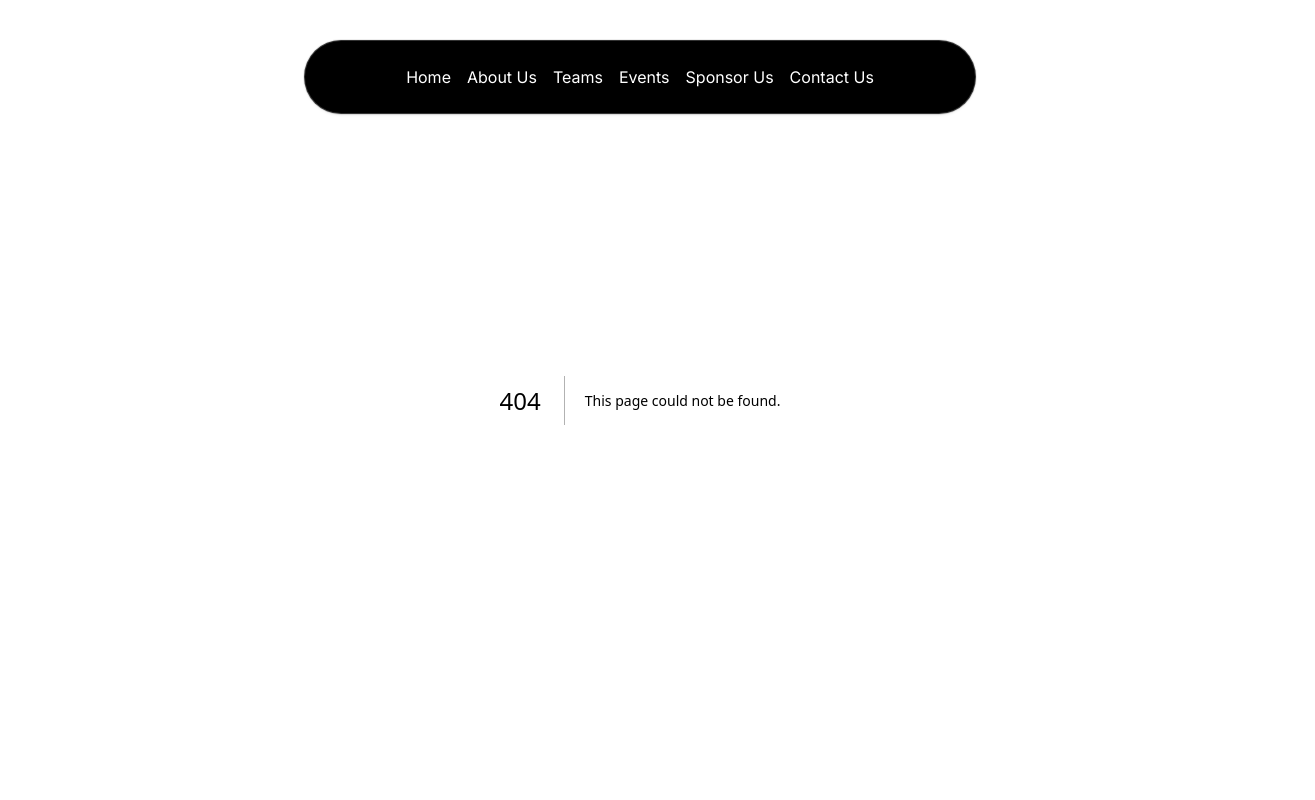
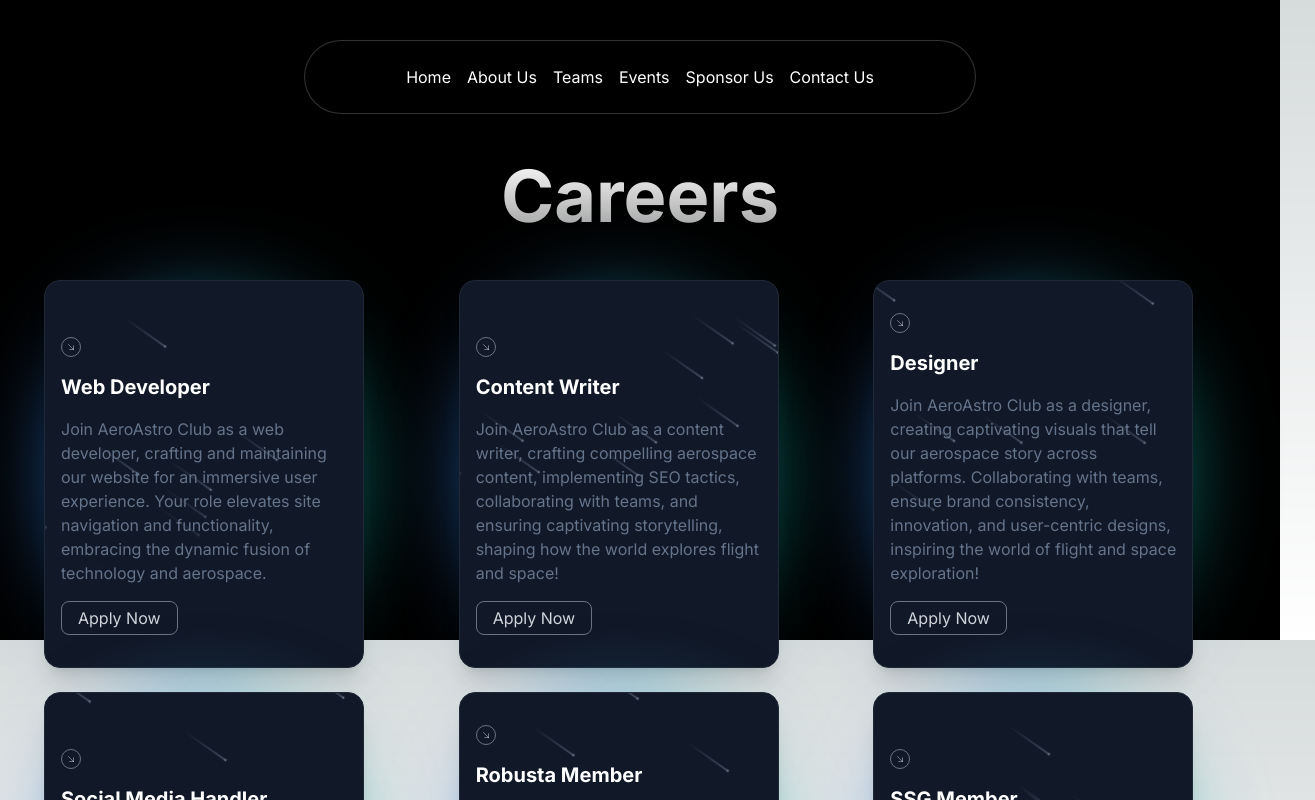
Before and after one commit to g-aeroastro-c/gitam-aero.astro, a Next.js app: page /careers in a window 1280 px wide. Before the commit this address had no page. Shown: the top 800 px of the page, 1315 px wide, since content can reach past the window. Built offline with nearby package versions, Linux system fonts and the light colour scheme.

Commit message:
created careers page
created careers page using meteors component. spotlight component is added but not working as intended

```diff
--- /dev/null
+++ b/src/app/careers/page.tsx
@@ -0,0 +1,26 @@
+import React from 'react';
+import { cn } from '@/utils/cn';
+import { Spotlight } from '@/components/ui/Spotlight';
+import { MeteorsDemo } from '@/components/card';
+
+const Careers = () => {
+  return (
+    <div className="relative h-[40rem] bg-black bg-opacity-96 antialiased">
+      <Spotlight
+        className="absolute -top-40 left-0 md:left-60 md:-top-20 w-full h-full"
+        fill="white"
+      />
+      <div className="max-w-7xl mx-auto p-4 md:pt-20">
+        <h1 className="text-4xl md:text-7xl font-bold text-center bg-clip-text text-transparent bg-gradient-to-b from-neutral-50 to-neutral-400 bg-opacity-50 mt-20 p-15">
+          Careers
+        </h1>
+
+        <div className="mt-12 ml-7">
+          <MeteorsDemo />
+        </div>
+      </div>
+    </div>
+  );
+};
+
+export default Careers;
--- /dev/null
+++ b/src/components/card.tsx
@@ -0,0 +1,74 @@
+import React from "react";
+import { Meteors } from '@/components/ui/meteors';
+
+
+const cardsData = [
+  {
+    title: "Web Developer",
+    description: "Join AeroAstro Club as a web developer, crafting and maintaining our website for an immersive user experience. Your role elevates site navigation and functionality, embracing the dynamic fusion of technology and aerospace.",
+  },
+  {
+    title: "Content Writer",
+    description: "Join AeroAstro Club as a content writer, crafting compelling aerospace content, implementing SEO tactics, collaborating with teams, and ensuring captivating storytelling, shaping how the world explores flight and space!",
+  },
+  {
+    title: "Designer",
+    description: "Join AeroAstro Club as a designer, creating captivating visuals that tell our aerospace story across platforms. Collaborating with teams, ensure brand consistency, innovation, and user-centric designs, inspiring the world of flight and space exploration!",
+  },
+  {
+    title: "Social Media Handler",
+    description: "At AeroAstro Club, a social media handler crafts engaging content, engages with our audience, analyzes metrics, tracks trends, supports campaigns, and advocates for our brand. Join us to connect with aerospace enthusiasts globally.",
+  },
+  {
+    title: "Robusta Member",
+    description: "Embark on a journey into robotics with Team ROBusta! Dive deep into hands-on experiences, working closely with robots through development exploration and real-world projects. Join us and immerse yourself in the exciting world of robotics!",
+  },
+  {
+    title: "SSG Member",
+    description: "Join as an SSG member to engage in real-world projects like asteroid search campaigns, analyze data through case studies, and participate in exciting events such as lunar eclipse observations. Dive into hands-on experiences with us!",
+  },
+];
+
+export function MeteorsDemo() {
+  return (
+    <div className="grid grid-cols-1 sm:grid-cols-2 lg:grid-cols-3 gap-6">
+      {cardsData.map((card, index) => (
+        <div key={index} className="relative max-w-xs">
+          <div className="absolute inset-0 h-full w-full bg-gradient-to-r from-blue-500 to-teal-500 transform scale-[0.80] bg-red-500 rounded-full blur-3xl" />
+          <div className="relative shadow-xl bg-gray-900 border border-gray-800 px-4 py-8 h-full overflow-hidden rounded-2xl flex flex-col justify-end items-start">
+            <div className="h-5 w-5 rounded-full border flex items-center justify-center mb-4 border-gray-500">
+              <svg
+                xmlns="http://www.w3.org/2000/svg"
+                fill="none"
+                viewBox="0 0 24 24"
+                strokeWidth="1.5"
+                stroke="currentColor"
+                className="h-2 w-2 text-gray-300"
+              >
+                <path
+                  strokeLinecap="round"
+                  strokeLinejoin="round"
+                  d="M4.5 4.5l15 15m0 0V8.25m0 11.25H8.25"
+                />
+              </svg>
+            </div>
+
+            <h1 className="font-bold text-xl text-white mb-4 relative z-50">
+              {card.title}
+            </h1>
+
+            <p className="font-normal text-base text-slate-500 mb-4 relative z-50">
+              {card.description}
+            </p>
+
+            <button className="border px-4 py-1 rounded-lg border-gray-500 text-gray-300">
+              Apply Now
+            </button>
+
+            <Meteors number={20} />
+          </div>
+        </div>
+      ))}
+    </div>
+  );
+}
--- /dev/null
+++ b/src/components/ui/Spotlight.tsx
@@ -0,0 +1,56 @@
+import React from "react";
+import { cn } from "@/utils/cn";
+
+type SpotlightProps = {
+  className?: string;
+  fill?: string;
+};
+
+export const Spotlight = ({ className, fill }: SpotlightProps) => {
+  return (
+    <svg
+      className={cn(
+        "animate-spotlight pointer-events-none absolute z-[1]  h-[169%] w-[138%] lg:w-[84%] opacity-0",
+        className
+      )}
+      xmlns="http://www.w3.org/2000/svg"
+      viewBox="0 0 3787 2842"
+      fill="none"
+    >
+      <g filter="url(#filter)">
+        <ellipse
+          cx="1924.71"
+          cy="273.501"
+          rx="1924.71"
+          ry="273.501"
+          transform="matrix(-0.822377 -0.568943 -0.568943 0.822377 3631.88 2291.09)"
+          fill={fill || "white"}
+          fillOpacity="0.21"
+        ></ellipse>
+      </g>
+      <defs>
+        <filter
+          id="filter"
+          x="0.860352"
+          y="0.838989"
+          width="3785.16"
+          height="2840.26"
+          filterUnits="userSpaceOnUse"
+          colorInterpolationFilters="sRGB"
+        >
+          <feFlood floodOpacity="0" result="BackgroundImageFix"></feFlood>
+          <feBlend
+            mode="normal"
+            in="SourceGraphic"
+            in2="BackgroundImageFix"
+            result="shape"
+          ></feBlend>
+          <feGaussianBlur
+            stdDeviation="151"
+            result="effect1_foregroundBlur_1065_8"
+          ></feGaussianBlur>
+        </filter>
+      </defs>
+    </svg>
+  );
+};
--- /dev/null
+++ b/src/components/ui/meteors.tsx
@@ -0,0 +1,33 @@
+import { cn } from "@/utils/cn";
+import clsx from "clsx";
+import React from "react";
+
+export const Meteors = ({
+  number,
+  className,
+}: {
+  number?: number;
+  className?: string;
+}) => {
+  const meteors = new Array(number || 20).fill(true);
+  return (
+    <>
+      {meteors.map((el, idx) => (
+        <span
+          key={"meteor" + idx}
+          className={cn(
+            "animate-meteor-effect absolute top-1/2 left-1/2 h-0.5 w-0.5 rounded-[9999px] bg-slate-500 shadow-[0_0_0_1px_#ffffff10] rotate-[215deg]",
+            "before:content-[''] before:absolute before:top-1/2 before:transform before:-translate-y-[50%] before:w-[50px] before:h-[1px] before:bg-gradient-to-r before:from-[#64748b] before:to-transparent",
+            className
+          )}
+          style={{
+            top: 0,
+            left: Math.floor(Math.random() * (400 - -400) + -400) + "px",
+            animationDelay: Math.random() * (0.8 - 0.2) + 0.2 + "s",
+            animationDuration: Math.floor(Math.random() * (10 - 2) + 2) + "s",
+          }}
+        ></span>
+      ))}
+    </>
+  );
+};
--- a/tailwind.config.ts
+++ b/tailwind.config.ts
@@ -17,6 +17,30 @@
   darkMode: 'class',
   theme: {
     extend: {
+      animation: {
+        "meteor-effect": "meteor 5s linear infinite",
+      },
+      keyframes: {
+        spotlight: {
+          "0%": {
+            opacity: '0',
+            transform: "translate(-72%, -62%) scale(0.5)",
+          },
+          "100%": {
+            opacity: '1',
+            transform: "translate(-50%,-40%) scale(1)",
+          },
+        },
+        meteor: {
+          "0%": { transform: "rotate(215deg) translateX(0)", opacity: "1" },
+          "70%": { opacity: "1" },
+          "100%": {
+            transform: "rotate(215deg) translateX(-500px)",
+            opacity: "0",
+          },
+        },
+      },
+
       backgroundImage: {
         "gradient-radial": "radial-gradient(var(--tw-gradient-stops))",
         "gradient-conic":
```
